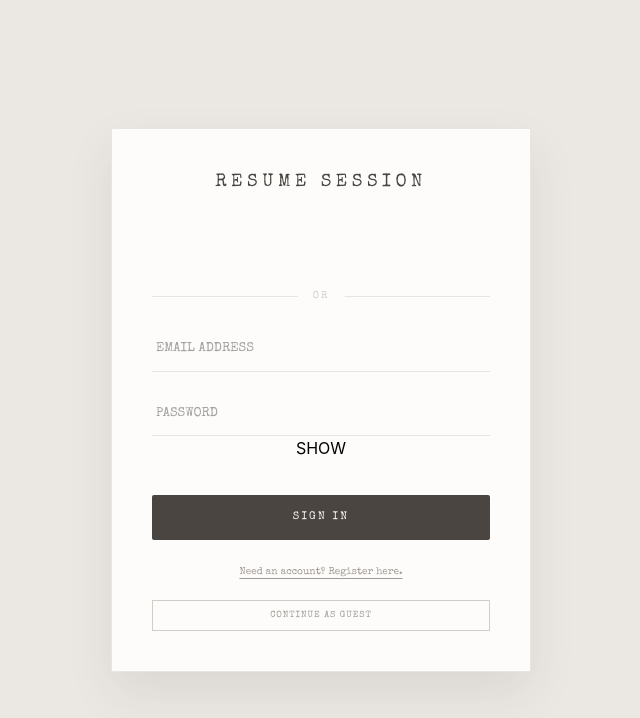
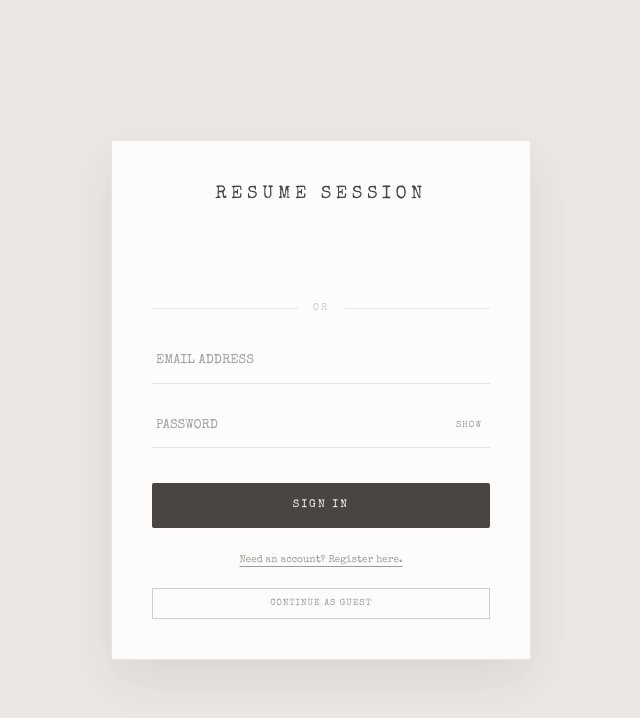
Before and after one commit to Sissighn/vintage-typewriter, a React (Vite) app in the folder client/: page / in a window 1280 px wide. Shown: the top 718 px of the page, without its empty margins (319-959 px from the left). Built offline with nearby package versions, Linux system fonts and the light colour scheme; no server answers.

Commit message:
style: update strength bar styles and enhance input container for password visibility toggle

```diff
--- a/client/src/components/AuthCard.module.css
+++ b/client/src/components/AuthCard.module.css
@@ -157,23 +157,20 @@
 }
 
 /* Farbstufen */
-.level0 {
-  width: 5%;
-  background-color: #d8a37f;
+.strengthBar.level0 {
+  background-color: #d8a37f !important;
 }
-.level1 {
-  background-color: #d19696;
-  opacity: 0.8;
+.strengthBar.level1 {
+  background-color: #d19696 !important;
 }
-.level2 {
-  background-color: #976a4b;
+.strengthBar.level2 {
+  background-color: #976a4b !important;
 }
-.level3 {
-  background-color: #6f4b28;
+.strengthBar.level3 {
+  background-color: #6f4b28 !important;
 }
-.level4 {
-  background-color: #470f0f;
-  box-shadow: 0 0 8px rgba(244, 160, 160, 0.3);
+.strengthBar.level4 {
+  background-color: #470f0f !important;
 }
 
 /* --- TRENNER & WECHSEL --- */
@@ -248,3 +245,38 @@
     transform: translateX(4px);
   }
 }
+
+/* Container für das Passwort-Feld, damit der Button darin positioniert werden kann */
+.inputContainer {
+  position: relative;
+  display: flex;
+  align-items: center;
+  width: 100%;
+}
+
+/* Der SHOW/HIDE Button */
+.toggleVisibility {
+  position: absolute;
+  right: 4px;
+  bottom: 12px; /* Positioniert ihn auf der Höhe der Unterlinie */
+  background: transparent;
+  border: none;
+  color: #a09a94; /* Dezent passend zum Vintage-Look */
+  font-family: "Special Elite", serif;
+  font-size: 9px;
+  letter-spacing: 0.1em;
+  cursor: pointer;
+  padding: 4px;
+  transition: color 0.2s ease;
+  text-transform: uppercase;
+  z-index: 10;
+}
+
+.toggleVisibility:hover {
+  color: #f4a0a0; /* Dein Akzent-Pink beim Drüberfahren */
+}
+
+/* Verhindert, dass Text unter dem Button verschwindet */
+.inputContainer .input {
+  padding-right: 50px;
+}
```
